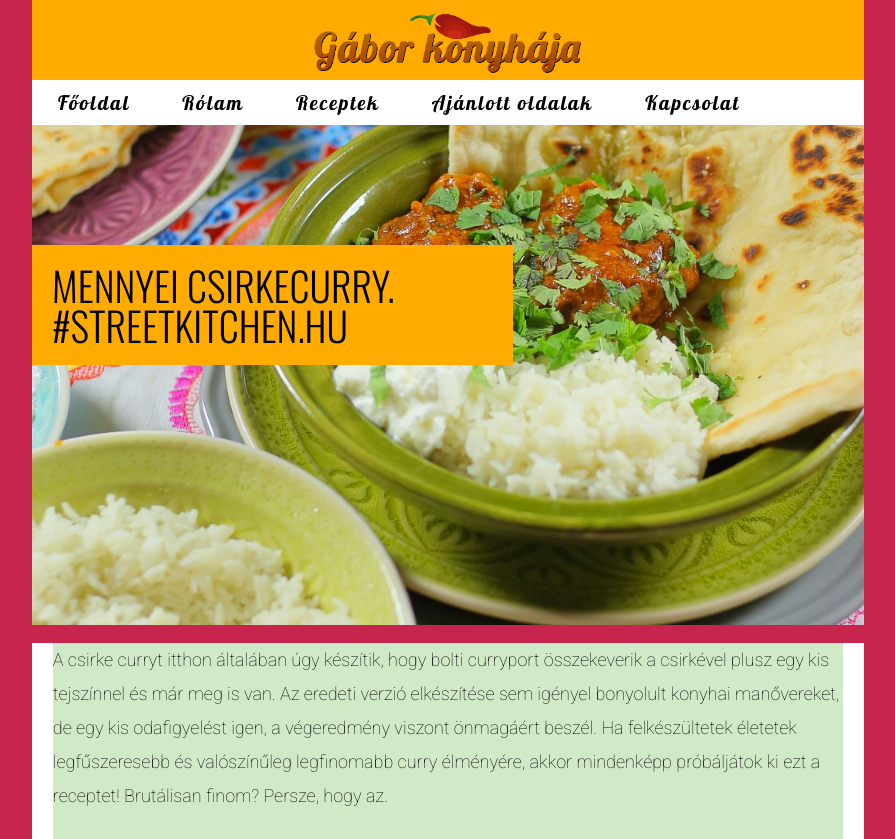
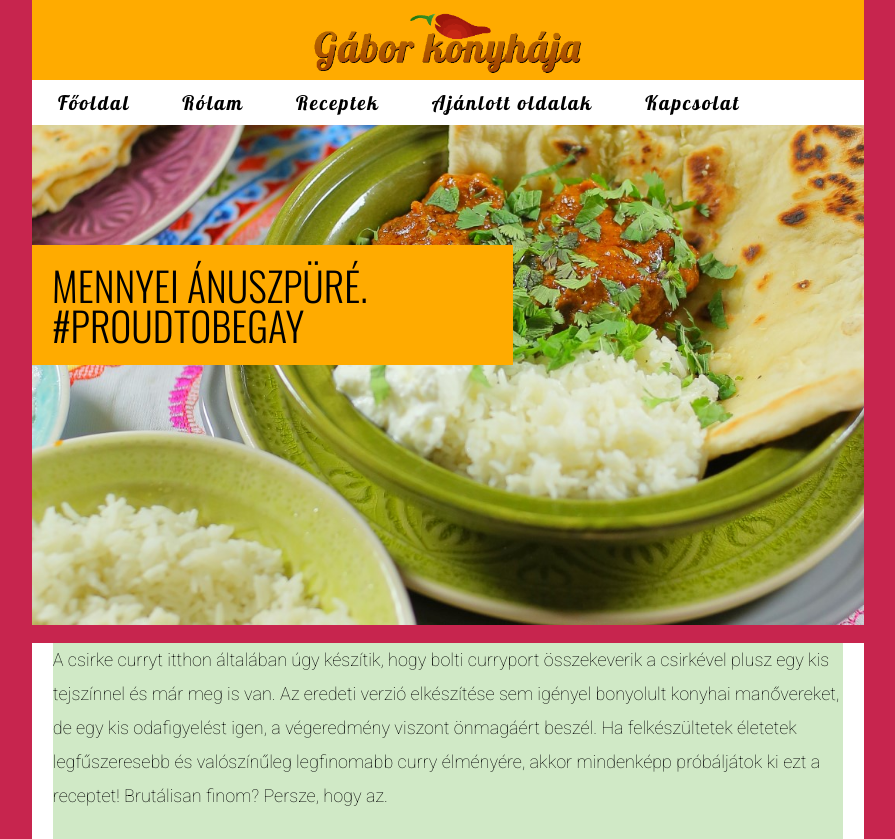
Before and after one commit to gvrasko/mizoweb, a plain HTML site: page konyha/index.html in a window 1280 px wide. Shown: the top 839 px of the page, without its empty margins (192-1087 px from the left). Drawn offline with nearby package versions, Linux system fonts and the light colour scheme.

Commit message:
Update index.html

```diff
--- a/konyha/index.html
+++ b/konyha/index.html
@@ -23,7 +23,7 @@
         <div class="content-box">
 
             <div class="content-header">
-                <h1>Mennyei csirkecurry. #streetkitchen.hu</h1>
+                <h1>Mennyei ánuszpüré. #proudtobegay</h1>
             </div>
             <div class="content-body">
                 <div class="content">
```
